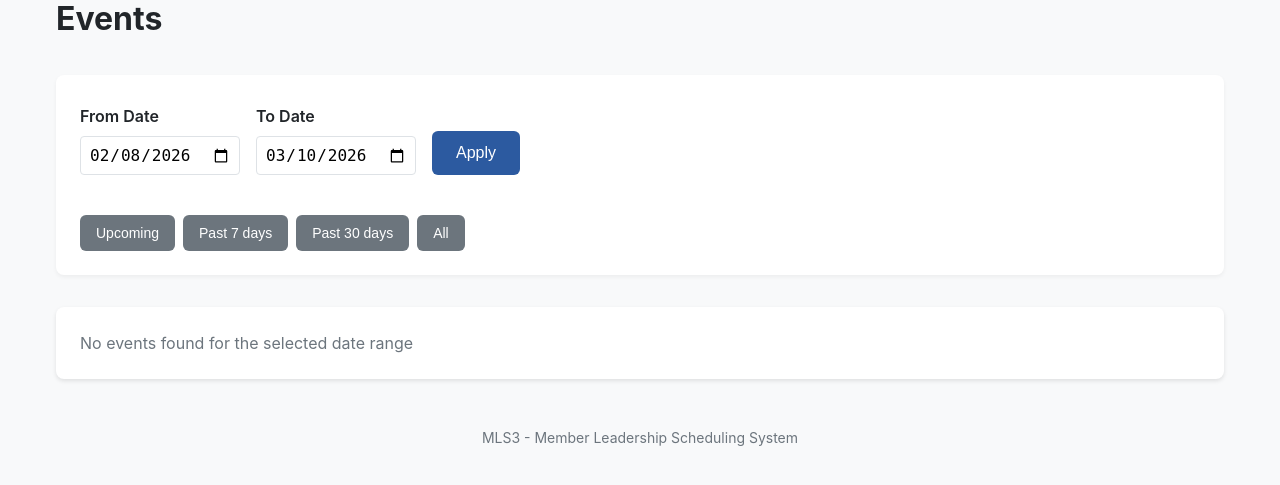
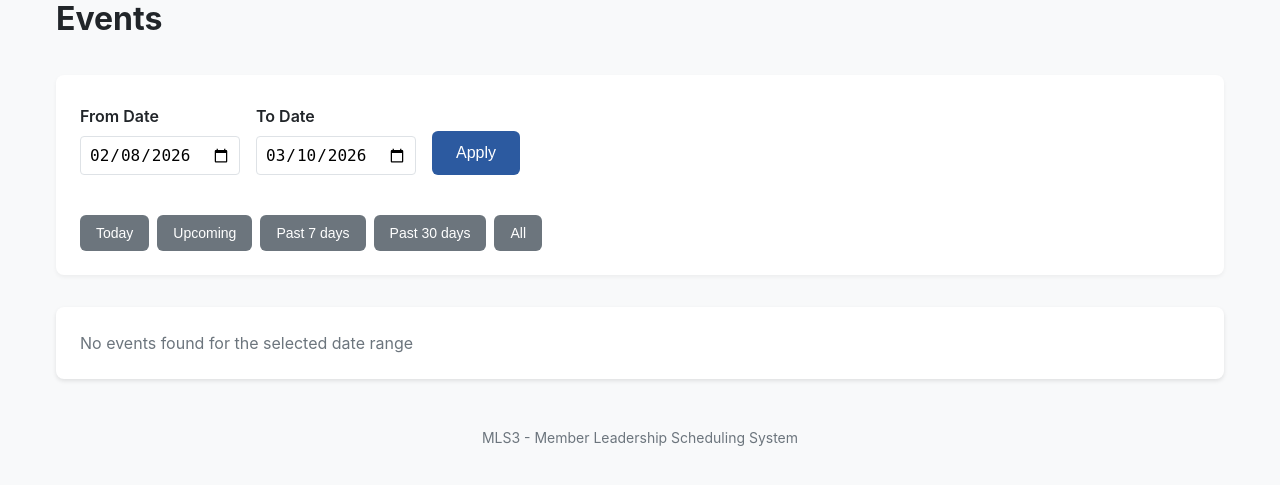
Before and after one commit to ntc490/mls3, a Flask app: page /events in a window 1280 px wide. Shown: the part 121-606 px from the top of the page. Run offline with Flask 3, Linux system fonts and the light colour scheme.

Commit message:
Sort events page in reverse chronological order and add Today button
Change events page to display dates in reverse chronological order
(newest first) and add a "Today" quick filter button.

Backend changes (app.py:213):
- Added reverse=True to calendar_items sort to show newest dates first

Frontend changes:
- Added "Today" quick filter button to events.html
- Added 'today' case to events.js quick filter handler
- Today filter sets both from and to dates to current date

This makes it easier to see recent/current events first and quickly
jump to today's events with one click.

```diff
--- a/app.py
+++ b/app.py
@@ -209,8 +209,8 @@
     for date_str, items in items_by_date.items():
         items.sort(key=lambda x: x.get('time', '00:00'), reverse=True)
 
-    # Convert to sorted list
-    calendar_items = sorted(items_by_date.items(), key=lambda x: datetime.strptime(x[0], config.DATE_FORMAT).date())
+    # Convert to sorted list in reverse chronological order (newest first)
+    calendar_items = sorted(items_by_date.items(), key=lambda x: datetime.strptime(x[0], config.DATE_FORMAT).date(), reverse=True)
 
     return render_template('events.html', calendar_items=calendar_items)
 
--- a/static/js/events.js
+++ b/static/js/events.js
@@ -80,6 +80,10 @@
     let fromDate, toDate;
 
     switch (range) {
+        case 'today':
+            fromDate = formatDate(today);
+            toDate = formatDate(today);
+            break;
         case 'upcoming':
             fromDate = formatDate(today);
             toDate = formatDate(addDays(today, 30));
--- a/templates/events.html
+++ b/templates/events.html
@@ -27,6 +27,7 @@
         </div>
 
         <div class="quick-filters">
+            <button class="btn btn-sm btn-secondary" data-range="today">Today</button>
             <button class="btn btn-sm btn-secondary" data-range="upcoming">Upcoming</button>
             <button class="btn btn-sm btn-secondary" data-range="past7">Past 7 days</button>
             <button class="btn btn-sm btn-secondary" data-range="past30">Past 30 days</button>
```
